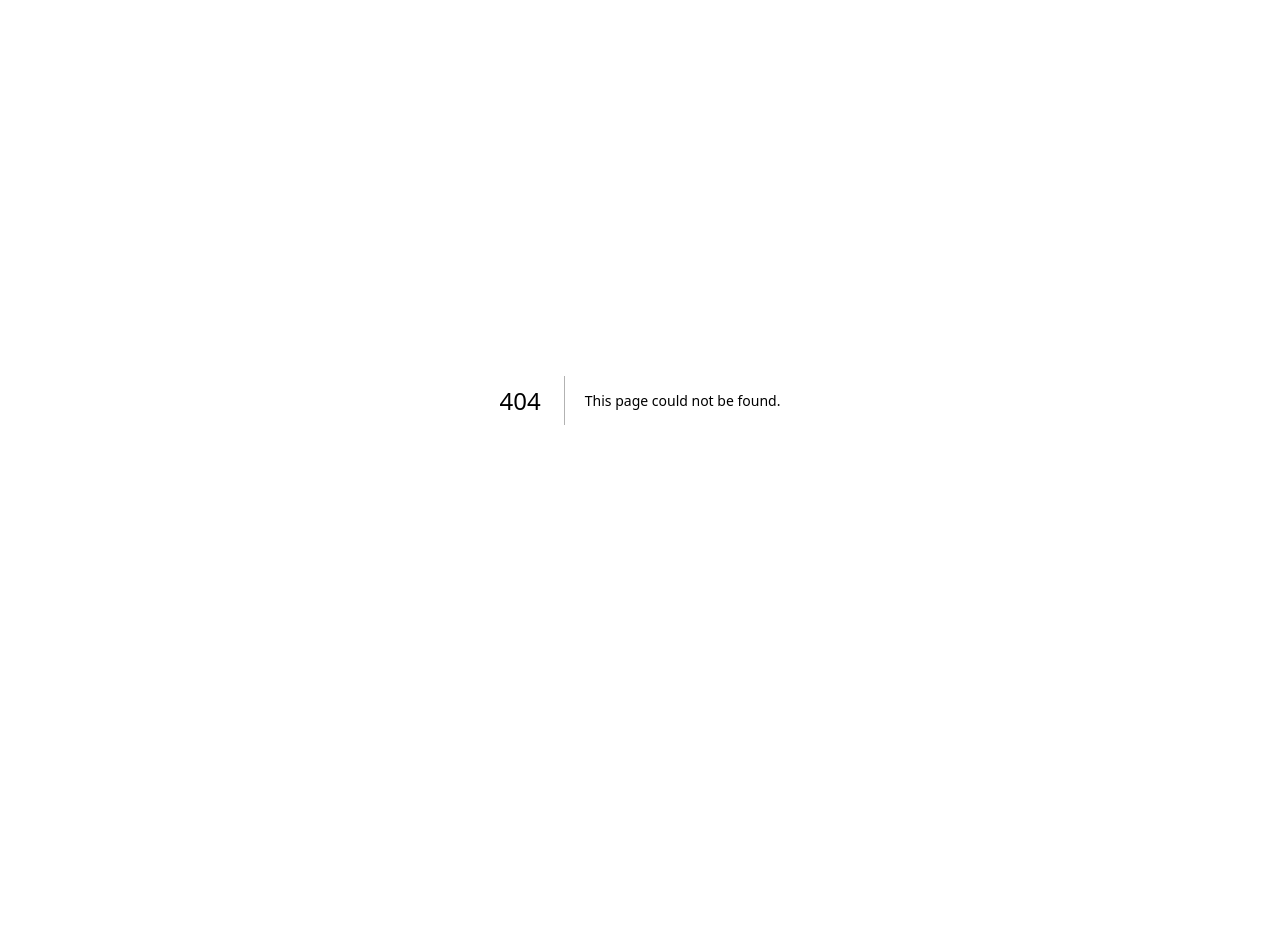
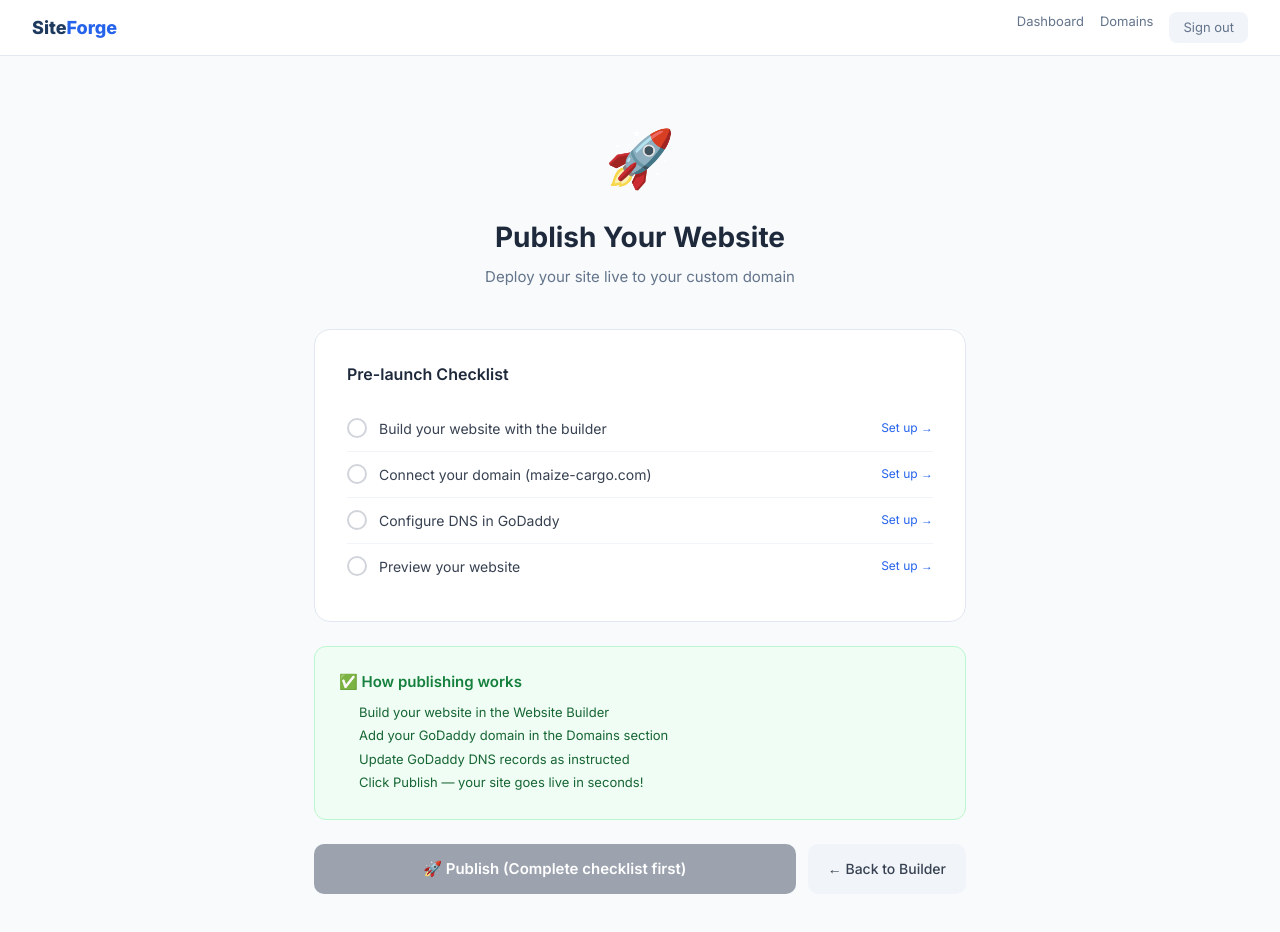
Before and after one commit to gladwinit-coder/siteforge-website-builder, a Next.js app: page /publish in a window 1280 px wide. Before the commit this address had no page. Shown: the top 932 px of the page. Before the commit the page ends 800 px from the top, so only its background shows below. Built offline with nearby package versions, Linux system fonts and the light colour scheme; no server answers; sample sign-in values are in the browser's storage.

Commit message:
Create page.tsx

```diff
--- /dev/null
+++ b/app/publish/page.tsx
@@ -0,0 +1,69 @@
+import { getServerSession } from "next-auth";
+import { authOptions } from "@/lib/auth";
+import { redirect } from "next/navigation";
+import Link from "next/link";
+
+export const dynamic = "force-dynamic";
+
+export default async function PublishPage() {
+  const session = await getServerSession(authOptions);
+  if (!session) redirect("/login");
+
+  return (
+    <div style={{ minHeight:"100vh", background:"#f8fafc", fontFamily:"Inter,system-ui,sans-serif" }}>
+      <nav style={{ background:"#fff", borderBottom:"1px solid #e2e8f0", padding:"0 32px", display:"flex", alignItems:"center", height:"56px" }}>
+        <Link href="/dashboard" style={{ fontWeight:800, fontSize:"18px", color:"#1e3a5f", textDecoration:"none" }}>Site<span style={{ color:"#2563eb" }}>Forge</span></Link>
+        <div style={{ marginLeft:"auto", display:"flex", gap:"16px" }}>
+          <Link href="/dashboard" style={{ color:"#64748b", textDecoration:"none", fontSize:"13px" }}>Dashboard</Link>
+          <Link href="/domains" style={{ color:"#64748b", textDecoration:"none", fontSize:"13px" }}>Domains</Link>
+          <Link href="/api/auth/signout" style={{ background:"#f1f5f9", color:"#64748b", padding:"6px 14px", borderRadius:"8px", fontSize:"13px", textDecoration:"none" }}>Sign out</Link>
+        </div>
+      </nav>
+      <div style={{ maxWidth:"700px", margin:"60px auto", padding:"0 24px" }}>
+        <div style={{ textAlign:"center", marginBottom:"40px" }}>
+          <div style={{ fontSize:"56px", marginBottom:"16px" }}>🚀</div>
+          <h1 style={{ fontSize:"28px", fontWeight:700, color:"#1e293b", margin:0 }}>Publish Your Website</h1>
+          <p style={{ color:"#64748b", fontSize:"15px", marginTop:"8px" }}>Deploy your site live to your custom domain</p>
+        </div>
+
+        {/* Steps checklist */}
+        <div style={{ background:"#fff", borderRadius:"16px", border:"1px solid #e2e8f0", padding:"32px", marginBottom:"24px" }}>
+          <h2 style={{ fontSize:"16px", fontWeight:600, color:"#1e293b", margin:"0 0 20px" }}>Pre-launch Checklist</h2>
+          {[
+            { done: false, label:"Build your website with the builder", link:"/builder" },
+            { done: false, label:"Connect your domain (maize-cargo.com)", link:"/domains" },
+            { done: false, label:"Configure DNS in GoDaddy", link:"/domains" },
+            { done: false, label:"Preview your website", link:"/builder" },
+          ].map((item, i) => (
+            <div key={i} style={{ display:"flex", alignItems:"center", gap:"12px", padding:"12px 0", borderBottom: i < 3 ? "1px solid #f1f5f9" : "none" }}>
+              <div style={{ width:"20px", height:"20px", borderRadius:"50%", border:`2px solid ${item.done ? "#16a34a" : "#d1d5db"}`, background: item.done ? "#16a34a" : "transparent", display:"flex", alignItems:"center", justifyContent:"center", flexShrink:0 }}>
+                {item.done && <span style={{ color:"#fff", fontSize:"11px" }}>✓</span>}
+              </div>
+              <span style={{ flex:1, fontSize:"14px", color: item.done ? "#16a34a" : "#374151" }}>{item.label}</span>
+              <Link href={item.link} style={{ fontSize:"12px", color:"#2563eb", textDecoration:"none" }}>Set up →</Link>
+            </div>
+          ))}
+        </div>
+
+        <div style={{ background:"#f0fdf4", border:"1px solid #bbf7d0", borderRadius:"12px", padding:"24px", marginBottom:"24px" }}>
+          <h3 style={{ fontSize:"15px", fontWeight:600, color:"#15803d", margin:"0 0 8px" }}>✅ How publishing works</h3>
+          <ol style={{ margin:0, paddingLeft:"20px", fontSize:"13px", color:"#166534", lineHeight:"1.8" }}>
+            <li>Build your website in the Website Builder</li>
+            <li>Add your GoDaddy domain in the Domains section</li>
+            <li>Update GoDaddy DNS records as instructed</li>
+            <li>Click Publish — your site goes live in seconds!</li>
+          </ol>
+        </div>
+
+        <div style={{ display:"flex", gap:"12px" }}>
+          <button disabled style={{ flex:1, background:"#9ca3af", color:"#fff", border:"none", padding:"14px", borderRadius:"10px", fontSize:"15px", fontWeight:600, cursor:"not-allowed" }}>
+            🚀 Publish (Complete checklist first)
+          </button>
+          <Link href="/builder" style={{ padding:"14px 20px", background:"#f1f5f9", color:"#374151", borderRadius:"10px", fontSize:"14px", fontWeight:500, textDecoration:"none" }}>
+            ← Back to Builder
+          </Link>
+        </div>
+      </div>
+    </div>
+  );
+            }
```
